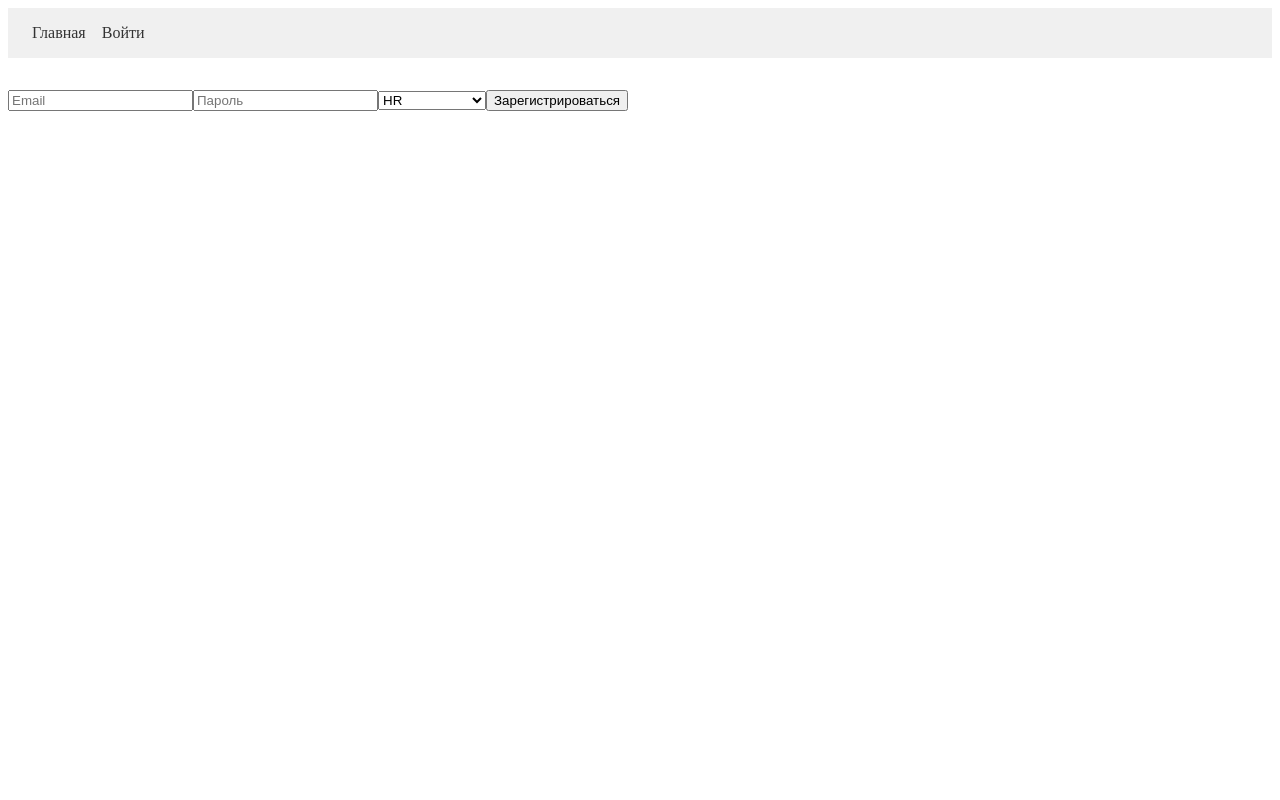
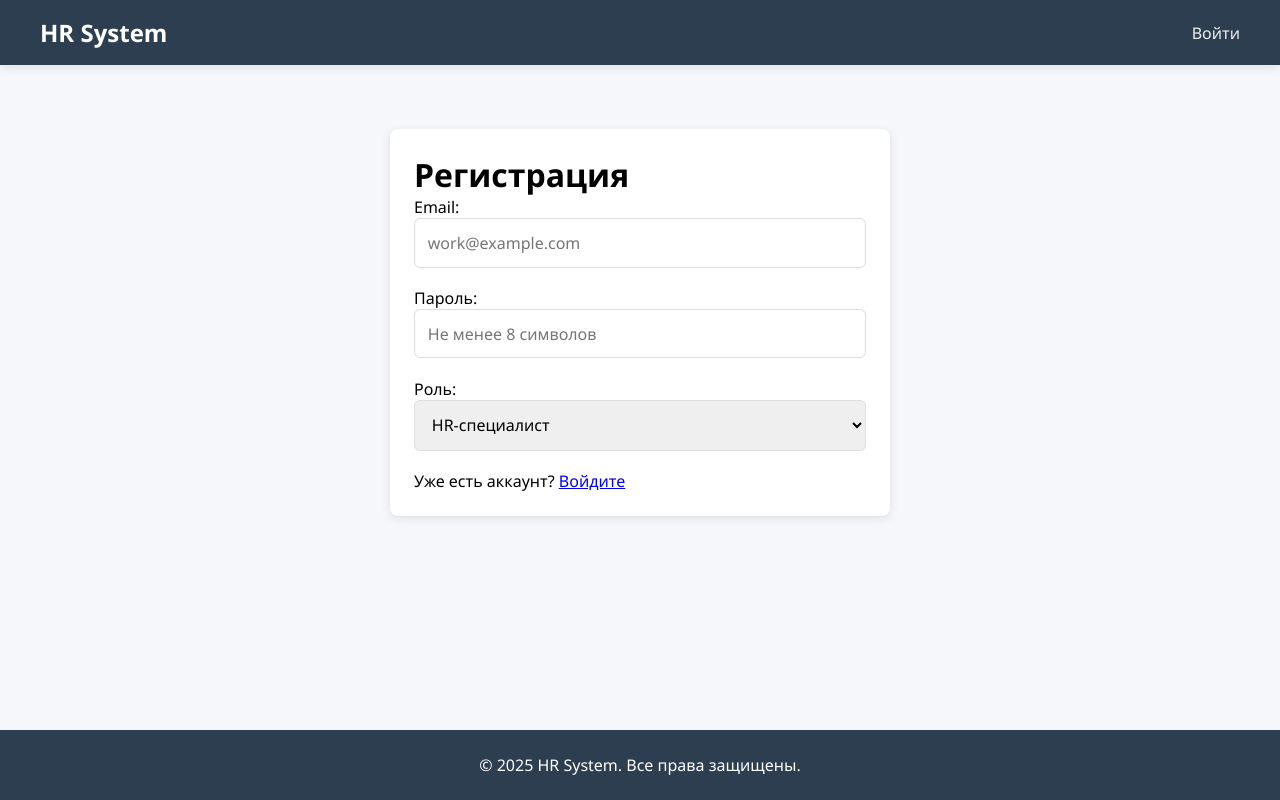
Before and after one commit to SteepDay/HR-System, a Vue app in the folder frontend/: page /register in a window 1280 px wide. Built offline with nearby package versions, Linux system fonts and the light colour scheme.

Commit message:
Добавлена единая стилизация

```diff
--- a/frontend/src/App.vue
+++ b/frontend/src/App.vue
@@ -1,17 +1,52 @@
 <template>
-  <div>
-    <nav class="navbar">
-      <router-link to="/">Главная</router-link>
-      <template v-if="authStore.token">
-        <router-link to="/dashboard">Кабинет</router-link>
-        <router-link to="/vacancies">Вакансии</router-link>
-        <button @click="authStore.logout()">Выйти</button>
-      </template>
-      <template v-else>
-        <router-link to="/login">Войти</router-link>
-      </template>
-    </nav>
-    <router-view/>
+  <div id="app">
+    <header class="header">
+      <nav class="navbar">
+        <router-link to="/" class="logo">HR System</router-link>
+        <div class="nav-links">
+          <!-- Кнопка "Вакансии" ТОЛЬКО для авторизованных -->
+          <router-link
+            v-if="authStore.token"
+            to="/vacancies"
+          >
+            Вакансии
+          </router-link>
+
+          <!-- Кнопка "Кабинет" ТОЛЬКО для авторизованных -->
+          <router-link
+            v-if="authStore.token"
+            to="/dashboard"
+          >
+            Кабинет
+          </router-link>
+
+          <!-- Кнопка "Выйти" ТОЛЬКО для авторизованных -->
+          <button
+            v-if="authStore.token"
+            @click="authStore.logout()"
+            class="btn btn-danger"
+          >
+            Выйти
+          </button>
+
+          <!-- Кнопка "Войти" ТОЛЬКО для неавторизованных -->
+          <router-link
+            v-if="!authStore.token"
+            to="/login"
+          >
+            Войти
+          </router-link>
+        </div>
+      </nav>
+    </header>
+
+    <main class="main">
+      <router-view/>
+    </main>
+
+    <footer class="footer">
+      © 2025 HR System. Все права защищены.
+    </footer>
   </div>
 </template>
 
@@ -19,16 +54,3 @@
 import { useAuthStore } from '@/stores/auth'
 const authStore = useAuthStore()
 </script>
-
-<style>
-.navbar {
-  padding: 1rem;
-  background: #f0f0f0;
-  margin-bottom: 2rem;
-}
-.navbar a, .navbar button {
-  margin: 0 0.5rem;
-  text-decoration: none;
-  color: #333;
-}
-</style>
--- a/frontend/src/assets/main.css
+++ b/frontend/src/assets/main.css
@@ -1,35 +1,144 @@
-@import './base.css';
+/* Базовые стили */
+* {
+  margin: 0;
+  padding: 0;
+  box-sizing: border-box;
+  font-family: 'Segoe UI', Arial, sans-serif;
+}
+
+:root {
+  --primary: #2c3e50;
+  --secondary: #34495e;
+  --accent: #3498db;
+  --light: #ecf0f1;
+  --dark: #2c3e50;
+  --success: #2ecc71;
+  --danger: #e74c3c;
+  --warning: #f39c12;
+}
 
 #app {
-  max-width: 1280px;
-  margin: 0 auto;
-  padding: 2rem;
-  font-weight: normal;
+  display: flex;
+  flex-direction: column;
+  min-height: 100vh;
+  background-color: #f5f7fa;
 }
 
-a,
-.green {
-  text-decoration: none;
-  color: hsla(160, 100%, 37%, 1);
-  transition: 0.4s;
-  padding: 3px;
+/* Шапка */
+.header {
+  background: var(--primary);
+  color: white;
+  padding: 1rem;
+  box-shadow: 0 2px 10px rgba(0,0,0,0.1);
 }
 
-@media (hover: hover) {
-  a:hover {
-    background-color: hsla(160, 100%, 37%, 0.2);
+.navbar {
+  display: flex;
+  justify-content: space-between;
+  align-items: center;
+  max-width: 1200px;
+  margin: 0 auto;
+}
+
+.logo {
+  font-size: 1.5rem;
+  font-weight: bold;
+  color: white;
+  text-decoration: none;
+}
+
+.nav-links {
+  display: flex;
+  gap: 1.5rem;
+}
+
+.nav-links a {
+  color: var(--light);
+  text-decoration: none;
+  transition: color 0.3s;
+  font-weight: 500;
+}
+
+.nav-links a:hover {
+  color: var(--accent);
+}
+
+/* Основное содержимое */
+.main {
+  flex: 1;
+  padding: 2rem 1rem;
+  max-width: 1200px;
+  margin: 0 auto;
+  width: 100%;
+}
+
+/* Подвал */
+.footer {
+  background: var(--primary);
+  color: white;
+  text-align: center;
+  padding: 1.5rem;
+  margin-top: 2rem;
+}
+
+/* Карточки */
+.card {
+  background: white;
+  border-radius: 8px;
+  box-shadow: 0 2px 10px rgba(0,0,0,0.1);
+  padding: 1.5rem;
+  margin-bottom: 1.5rem;
+}
+
+/* Кнопки */
+.btn {
+  display: inline-block;
+  padding: 0.6rem 1.2rem;
+  border-radius: 6px;
+  font-weight: 500;
+  cursor: pointer;
+  transition: all 0.3s;
+  text-align: center;
+  border: none;
+}
+
+.btn-primary {
+  background: var(--accent);
+  color: white;
+}
+
+.btn-primary:hover {
+  background: #2980b9;
+}
+
+.btn-danger {
+  background: var(--danger);
+  color: white;
+}
+
+/* Формы */
+.form-group {
+  margin-bottom: 1.2rem;
+}
+
+.form-control {
+  width: 100%;
+  padding: 0.8rem;
+  border: 1px solid #ddd;
+  border-radius: 6px;
+  font-size: 1rem;
+}
+
+/* Адаптивность */
+@media (max-width: 768px) {
+  .navbar {
+    flex-direction: column;
+    gap: 1rem;
+  }
+
+  .nav-links {
+    flex-direction: column;
+    gap: 0.5rem;
+    align-items: center;
   }
 }
-
-@media (min-width: 1024px) {
-  body {
-    display: flex;
-    place-items: center;
-  }
-
-  #app {
-    display: grid;
-    grid-template-columns: 1fr 1fr;
-    padding: 0 2rem;
-  }
-}
--- a/frontend/src/main.js
+++ b/frontend/src/main.js
@@ -2,6 +2,7 @@ import { createApp } from 'vue'
 import App from './App.vue'
 import router from './router'
 import { createPinia } from 'pinia'
+import './assets/main.css'
 
 const app = createApp(App)
 app.use(router)
--- a/frontend/src/views/DashboardView.vue
+++ b/frontend/src/views/DashboardView.vue
@@ -1,9 +1,27 @@
 <template>
-  <div>
-    <h1>Личный кабинет</h1>
-    <p>Email: {{ user?.email }}</p>
-    <p>Роль: {{ user?.role }}</p>
-    <button @click="logout">Выйти</button>
+  <div class="card dashboard-card">
+    <div class="user-header">
+      <h1>Личный кабинет</h1>
+      <span class="user-badge" :class="user?.role.toLowerCase()">
+        {{ user?.role }}
+      </span>
+    </div>
+
+    <div class="user-info">
+      <div class="info-item">
+        <label>Email:</label>
+        <p>{{ user?.email }}</p>
+      </div>
+
+      <div class="info-item">
+        <label>Дата регистрации:</label>
+        <p>{{ new Date().toLocaleDateString() }}</p>
+      </div>
+    </div>
+
+    <button @click="logout" class="btn btn-danger">
+      <i class="icon-logout"></i> Выйти
+    </button>
   </div>
 </template>
 
@@ -21,3 +39,53 @@ const logout = () => {
   router.push('/login')
 }
 </script>
+
+<style scoped>
+.dashboard-card {
+  max-width: 600px;
+  margin: 2rem auto;
+}
+
+.user-header {
+  display: flex;
+  justify-content: space-between;
+  align-items: center;
+  margin-bottom: 2rem;
+}
+
+.user-badge {
+  padding: 0.3rem 1rem;
+  border-radius: 20px;
+  font-size: 0.9rem;
+  font-weight: 500;
+}
+
+.user-badge.hr {
+  background: #d4edda;
+  color: #155724;
+}
+
+.user-badge.manager {
+  background: #cce5ff;
+  color: #004085;
+}
+
+.user-info {
+  margin: 2rem 0;
+}
+
+.info-item {
+  margin-bottom: 1.5rem;
+}
+
+.info-item label {
+  display: block;
+  font-weight: 500;
+  color: var(--secondary);
+  margin-bottom: 0.3rem;
+}
+
+.info-item p {
+  font-size: 1.1rem;
+}
+</style>
--- a/frontend/src/views/HomeView.vue
+++ b/frontend/src/views/HomeView.vue
@@ -1,13 +1,21 @@
 <template>
-  <div class="home">
-    <h1>Добро пожаловать в HR-систему!</h1>
-    <div v-if="!authStore.token">
-      <router-link to="/login" class="btn">Войти</router-link>
-      <router-link to="/register" class="btn">Регистрация</router-link>
-    </div>
-    <div v-else>
-      <router-link to="/dashboard" class="btn">Личный кабинет</router-link>
-      <router-link to="/vacancies" class="btn">Вакансии</router-link>
+  <div class="card hero-card">
+    <h1>Добро пожаловать в HR-систему</h1>
+    <p class="subtitle">Упрощаем подбор персонала для вашей компании</p>
+
+    <div class="action-buttons">
+      <template v-if="!authStore.token">
+        <router-link to="/login" class="btn btn-primary">Войти</router-link>
+        <router-link to="/register" class="btn btn-secondary">Регистрация</router-link>
+      </template>
+      <template v-else>
+        <router-link to="/dashboard" class="btn btn-primary">
+          <i class="icon-user"></i> Личный кабинет
+        </router-link>
+        <router-link to="/vacancies" class="btn btn-primary">
+          <i class="icon-briefcase"></i> Вакансии
+        </router-link>
+      </template>
     </div>
   </div>
 </template>
@@ -18,17 +26,50 @@ const authStore = useAuthStore()
 </script>
 
 <style scoped>
-.home {
+.hero-card {
   text-align: center;
-  padding: 2rem;
+  padding: 3rem 2rem;
+  margin: 2rem auto;
+  max-width: 800px;
 }
+
+.subtitle {
+  color: var(--secondary);
+  margin: 1rem 0 2rem;
+  font-size: 1.2rem;
+}
+
+.action-buttons {
+  display: flex;
+  gap: 1rem;
+  justify-content: center;
+  margin-top: 2rem;
+}
+
 .btn {
-  display: inline-block;
-  margin: 0.5rem;
-  padding: 0.75rem 1.5rem;
-  background: #42b983;
-  color: white;
-  border-radius: 4px;
   text-decoration: none;
 }
+
+.btn-secondary {
+  background: var(--secondary);
+  color: white;
+}
+
+.btn-primary {
+  color: white;
+}
+
+.icon-user, .icon-briefcase {
+  margin-right: 0.5rem;
+}
+
+@media (max-width: 600px) {
+  .action-buttons {
+    flex-direction: column;
+  }
+
+  .btn {
+    width: 100%;
+  }
+}
 </style>
--- a/frontend/src/views/LoginView.vue
+++ b/frontend/src/views/LoginView.vue
@@ -1,18 +1,33 @@
 <template>
-  <div class="login-form">
-    <h2>Вход в систему</h2>
-    <form @submit.prevent="handleLogin">
-      <div>
+  <div class="card">
+    <h1>Вход в систему</h1>
+    <form @submit.prevent="handleLogin" class="form">
+      <div class="form-group">
         <label>Email:</label>
-        <input v-model="email" type="email" required />
+        <input
+          v-model="email"
+          type="email"
+          class="form-control"
+          required
+          placeholder="Введите email"
+        >
       </div>
-      <div>
+      <div class="form-group">
         <label>Пароль:</label>
-        <input v-model="password" type="password" required />
+        <input
+          v-model="password"
+          type="password"
+          class="form-control"
+          required
+          placeholder="Введите пароль"
+        >
       </div>
-      <button type="submit">Войти</button>
-      <p v-if="error" class="error">{{ error }}</p>
+      <button type="submit" class="btn btn-primary">Войти</button>
+      <p v-if="error" class="error-message">{{ error }}</p>
     </form>
+    <p class="text-center">
+      Нет аккаунта? <router-link to="/register">Зарегистрируйтесь</router-link>
+    </p>
   </div>
 </template>
 
@@ -42,5 +57,12 @@ const handleLogin = async () => {
 </script>
 
 <style scoped>
-.error { color: red; }
+.error-message {
+  color: var(--danger);
+  margin-top: 1rem;
+}
+.text-center {
+  text-align: center;
+  margin-top: 1rem;
+}
 </style>
--- a/frontend/src/views/RegisterView.vue
+++ b/frontend/src/views/RegisterView.vue
@@ -1,13 +1,41 @@
 <template>
-  <form @submit.prevent="submitForm">
-    <input v-model="form.email" type="email" placeholder="Email" required>
-    <input v-model="form.password" type="password" placeholder="Пароль" required>
-    <select v-model="form.role">
-      <option value="HR">HR</option>
-      <option value="MANAGER">Руководитель</option>
-    </select>
-    <button type="submit">Зарегистрироваться</button>
-  </form>
+  <div class="card auth-card">
+    <h1>Регистрация</h1>
+    <form @submit.prevent="submitForm" class="form">
+      <div class="form-group">
+        <label>Email:</label>
+        <input
+          v-model="form.email"
+          type="email"
+          class="form-control"
+          placeholder="work@example.com"
+          required
+        >
+      </div>
+
+      <div class="form-group">
+        <label>Пароль:</label>
+        <input
+          v-model="form.password"
+          type="password"
+          class="form-control"
+          placeholder="Не менее 8 символов"
+          required
+        >
+      </div>
+
+      <div class="form-group">
+        <label>Роль:</label>
+        <select v-model="form.role" class="form-control">
+          <option value="HR">HR-специалист</option>
+          <option value="MANAGER">Руководитель</option>
+        </select>
+      </div>
+      <p class="text-center mt-2">
+        Уже есть аккаунт? <router-link to="/login">Войдите</router-link>
+      </p>
+    </form>
+  </div>
 </template>
 
 <script setup>
@@ -31,3 +59,14 @@ const submitForm = async () => {
   }
 }
 </script>
+
+<style scoped>
+.auth-card {
+  max-width: 500px;
+  margin: 2rem auto;
+}
+
+.mt-2 {
+  margin-top: 1rem;
+}
+</style>
```
Also changed, not shown: frontend/src/views/CreateVacancyView.vue (+61 -4 lines), frontend/src/views/VacanciesView.vue (+57 -10 lines).
